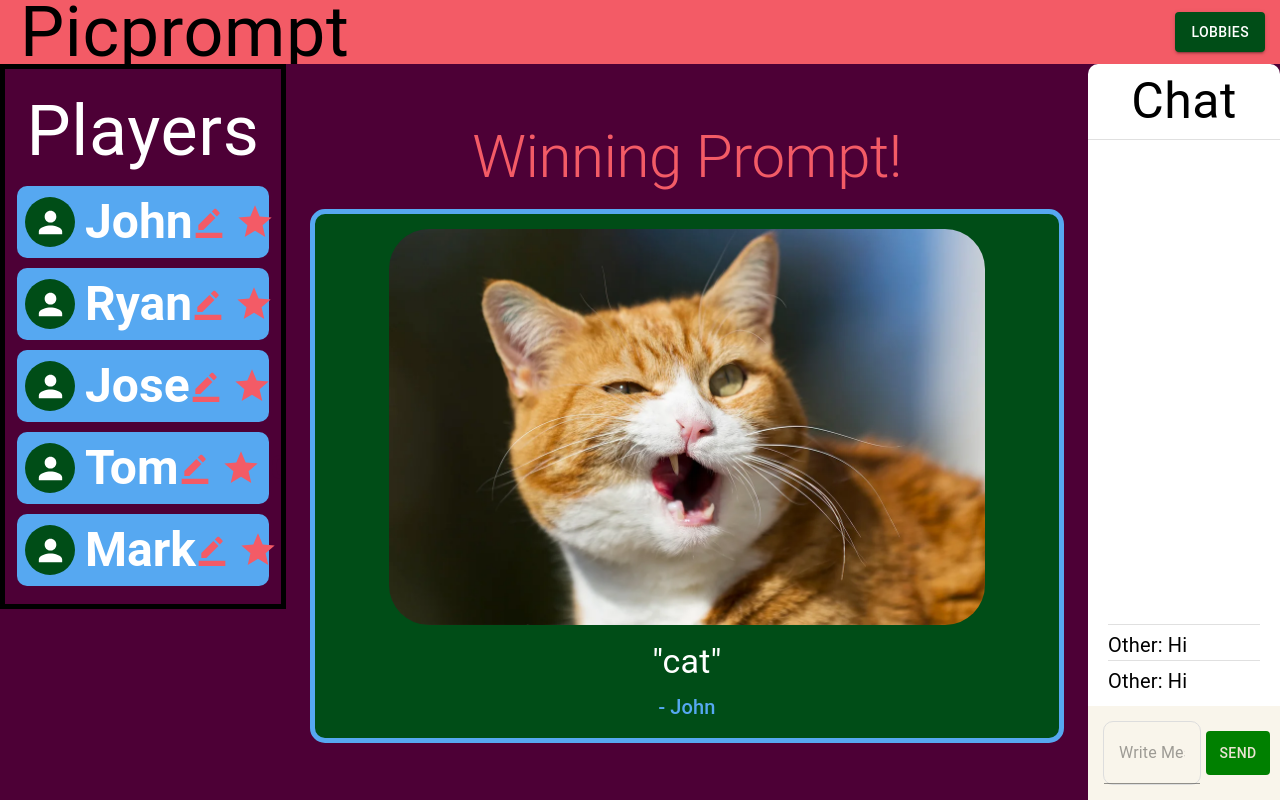
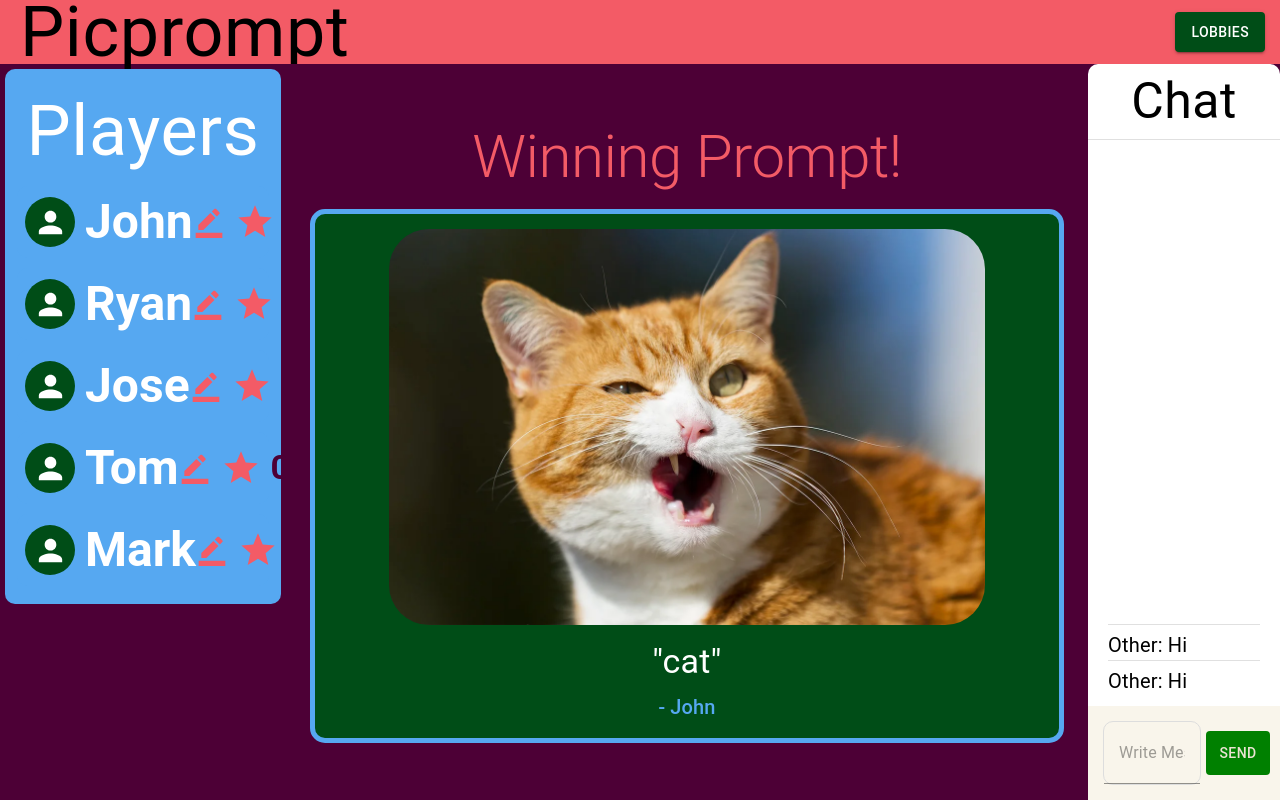
Before and after one commit to dohnnie/se-project, a React (Vite) app in the folder frontend/: page /game in a window 1280 px wide. Built offline with nearby package versions, Linux system fonts and the light colour scheme; no server answers.

Commit message:
Changed Playerlist bgcolor
Changed the background color of colorlist to be blue

```diff
--- a/frontend/src/components/LobbyPage.tsx
+++ b/frontend/src/components/LobbyPage.tsx
@@ -58,6 +58,7 @@ const LobbyPage = ({ socket }) => {
             onChange={(e) => setName(e.target.value)}
             sx={{
               color: '#56A8F1',
+              bgcolor: 'white',
               minHeight: '5vh',
               minWidth: '20%',
               fontSize: '30px',
@@ -74,6 +75,7 @@ const LobbyPage = ({ socket }) => {
             onChange={(e) => setLobbyId(e.target.value)}
             sx={{
               color: '#56A8F1',
+              bgcolor: 'white',
               minHeight: '5vh',
               minWidth: '20%',
               fontSize: '30px'
--- a/frontend/src/components/PlayerList.tsx
+++ b/frontend/src/components/PlayerList.tsx
@@ -12,10 +12,10 @@ const PlayerList = ({ players }) => {
         minWidth: '20vw',
         maxHeight: '92vh',
         height: '100%',
-                bgcolor: '#4D0036',
+        bgcolor: '#56A8F1',
         padding: '10px',
         margin: '5px',
-                outline: '5px solid black',
+        borderRadius: '10px',
       }}
     >
       <Typography
```
Also changed, not shown: frontend/src/components/GamePage.tsx (indentation only), frontend/src/components/PlayerCard.tsx (indentation only), frontend/src/components/WinningVoteArea.tsx (indentation only). Lines whose indentation alone changed are shown as unchanged.
